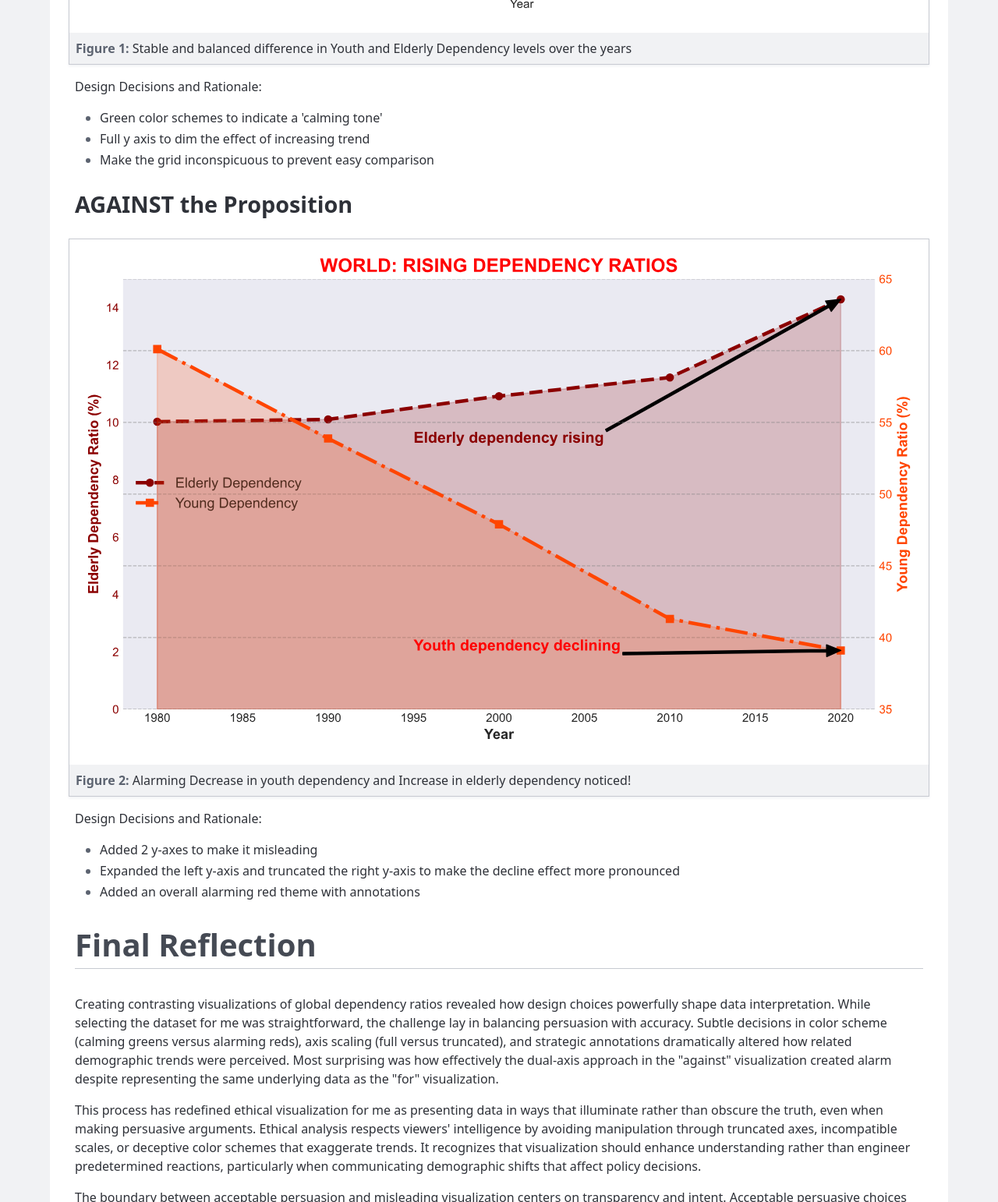
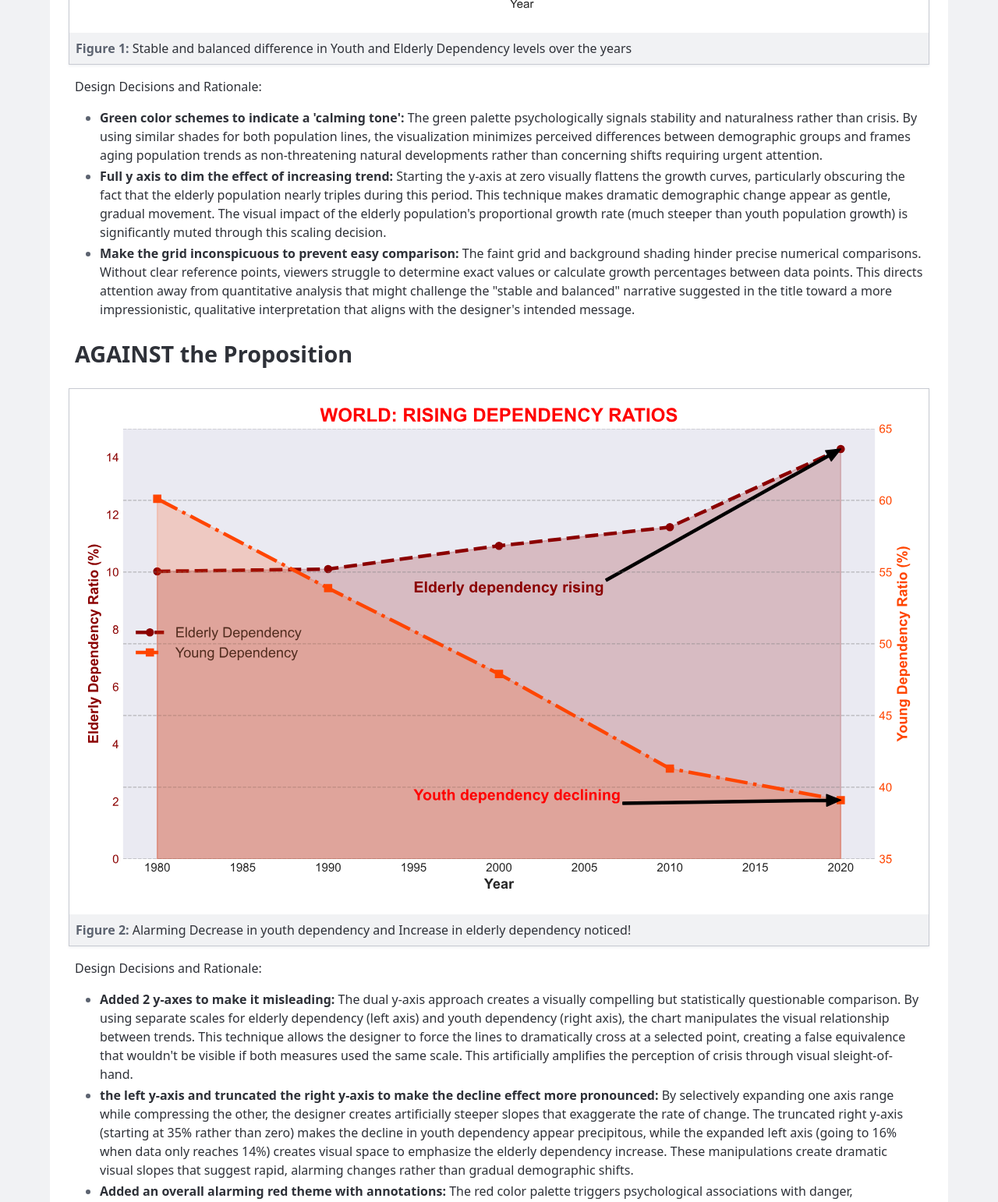
Before and after one commit to TC960/proj-2, a plain HTML site: page index.html in a window 1280 px wide. Shown: the part 1140-2682 px from the top of the page at 78% size. Drawn offline with Linux system fonts and the light colour scheme.

Commit message:
late late day

```diff
--- a/index.html
+++ b/index.html
@@ -175,9 +175,11 @@
         <p>Design Decisions and Rationale:</p>
 
         <ul>
-          <li>Green color schemes to indicate a 'calming tone'</li>
-          <li>Full y axis to dim the effect of increasing trend</li>
-          <li>Make the grid inconspicuous to prevent easy comparison</li>
+          <li><strong>Green color schemes to indicate a 'calming tone':</strong> The green palette psychologically signals stability and naturalness rather than crisis. By using similar shades for both population lines, the visualization minimizes perceived differences between demographic groups and frames aging population trends as non-threatening natural developments rather than concerning shifts requiring urgent attention.</li>
+
+          <li><strong>Full y axis to dim the effect of increasing trend:</strong> Starting the y-axis at zero visually flattens the growth curves, particularly obscuring the fact that the elderly population nearly triples during this period. This technique makes dramatic demographic change appear as gentle, gradual movement. The visual impact of the elderly population's proportional growth rate (much steeper than youth population growth) is significantly muted through this scaling decision.</li>
+
+          <li><strong>Make the grid inconspicuous to prevent easy comparison:</strong> The faint grid and background shading hinder precise numerical comparisons. Without clear reference points, viewers struggle to determine exact values or calculate growth percentages between data points. This directs attention away from quantitative analysis that might challenge the "stable and balanced" narrative suggested in the title toward a more impressionistic, qualitative interpretation that aligns with the designer's intended message.</li>
         </ul>
       </section>
 
@@ -194,9 +196,11 @@
         <p>Design Decisions and Rationale:</p>
 
         <ul>
-          <li>Added 2 y-axes to make it misleading</li>
-          <li>Expanded the left y-axis and truncated the right y-axis to make the decline effect more pronounced</li>
-          <li>Added an overall alarming red theme with annotations</li>
+          <li><strong>Added 2 y-axes to make it misleading: </strong>The dual y-axis approach creates a visually compelling but statistically questionable comparison. By using separate scales for elderly dependency (left axis) and youth dependency (right axis), the chart manipulates the visual relationship between trends. This technique allows the designer to force the lines to dramatically cross at a selected point, creating a false equivalence that wouldn't be visible if both measures used the same scale. This artificially amplifies the perception of crisis through visual sleight-of-hand.</li>
+
+          <li><strong>the left y-axis and truncated the right y-axis to make the decline effect more pronounced:</strong> By selectively expanding one axis range while compressing the other, the designer creates artificially steeper slopes that exaggerate the rate of change. The truncated right y-axis (starting at 35% rather than zero) makes the decline in youth dependency appear precipitous, while the expanded left axis (going to 16% when data only reaches 14%) creates visual space to emphasize the elderly dependency increase. These manipulations create dramatic visual slopes that suggest rapid, alarming changes rather than gradual demographic shifts.</li>
+
+          <li><strong>Added an overall alarming red theme with annotations:</strong> The red color palette triggers psychological associations with danger, emergency, and warning. Combined with directive annotations ("Youth dependency declining," "Elderly dependency rising"), bold arrows, and the emotionally charged title ("ALARMING decrease"), these design elements create a predetermined interpretive framework. Instead of allowing viewers to form their own conclusions, the visualization explicitly tells viewers what to see and how to feel about the demographic shifts through these strategic visual cues.</li>
         </ul>
       </section>
 
```
